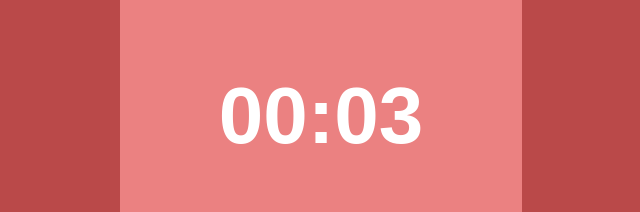
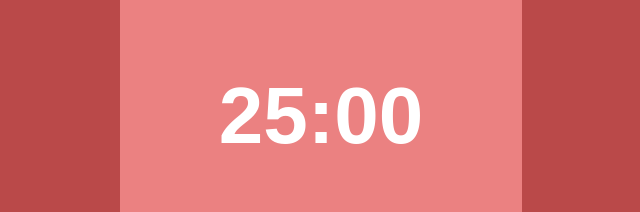
Before and after one commit to tobias0511/Pomodoro_Timer, a React (Vite) app in the folder pomodoro_timer/: page / in a window 1280 px wide. Shown: the part 251-463 px from the top of the page, without its empty margins (319-959 px from the left). Built offline with nearby package versions, Linux system fonts and the light colour scheme.

Commit message:
cleaned up code

```diff
--- a/pomodoro_timer/src/components/Countdown.tsx
+++ b/pomodoro_timer/src/components/Countdown.tsx
@@ -1,12 +1,11 @@
-import React, { useState } from "react";
+import React from "react";
 
 interface CountdownProps {
   currentTime: number;
 }
 
 export const Countdown: React.FC<CountdownProps> = ({ currentTime }) => {
-  const [time, setTime] = useState<number>(1500);
-  const [isActive, setIsActive] = useState<boolean>(false);
+
 
   const convertSecondsInMins = (time: number) => {
     const mins = Math.floor(time / 60);
--- a/pomodoro_timer/src/components/Timer.tsx
+++ b/pomodoro_timer/src/components/Timer.tsx
@@ -1,4 +1,4 @@
-import React, { useEffect, useState } from "react";
+import { useEffect, useState } from "react";
 import { Countdown } from "./Countdown";
 import { TimerNav } from "./TimerNav";
 
@@ -7,9 +7,9 @@ export const Timer = () => {
   // let shortBreak = 5 * 60;
   // build later that i can also adjust timeframe of pomdoro
 
-  const POMODORO_TIME = 0.05 * 60;
-  const SHORT_BREAK = 0.05 * 60;
-  const LONG_BREAK = 0.05 * 60;
+  const POMODORO_TIME = 25 * 60;
+  const SHORT_BREAK = 5 * 60;
+  const LONG_BREAK = 15 * 60;
   const [intervalId, setIntervalId] = useState<number | undefined>(undefined);
   const [pomodoroTime, setPomodoroTime] = useState<number>(POMODORO_TIME);
   const [shortBreak, setShortBreak] = useState<number>(SHORT_BREAK);
```
